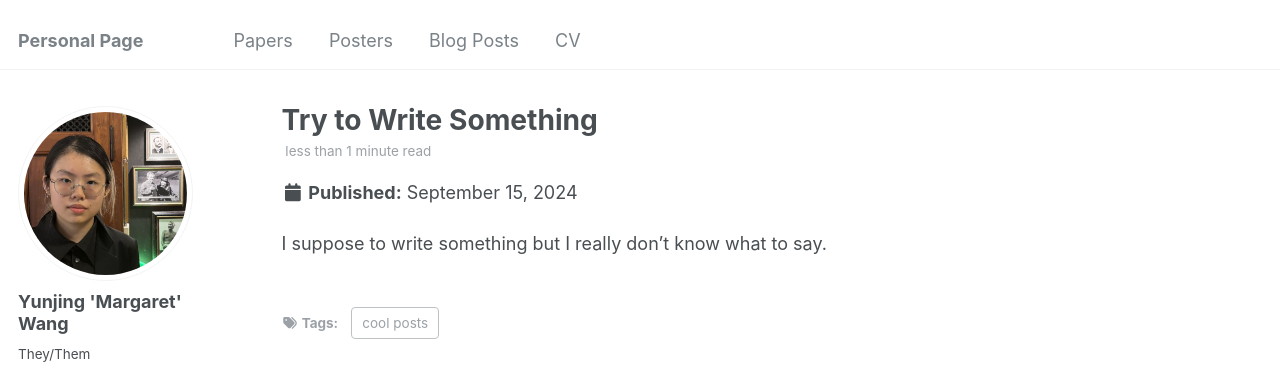
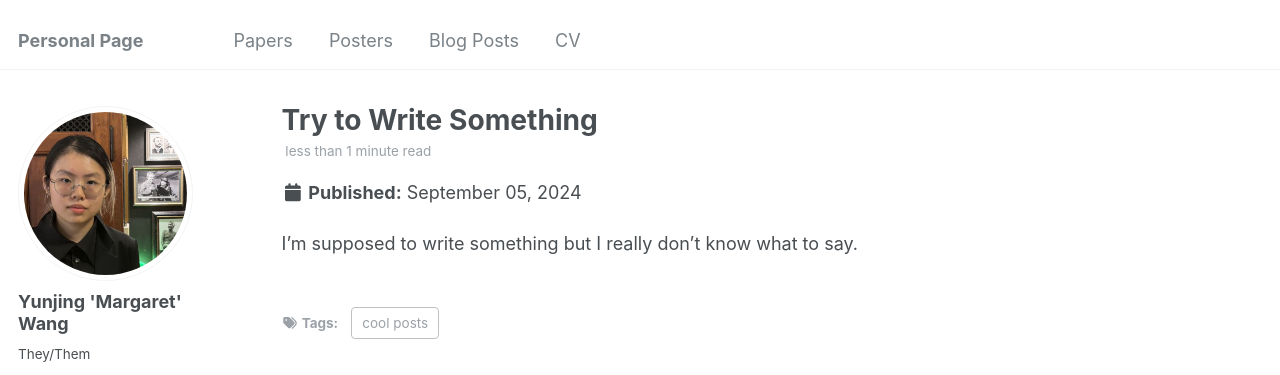
Before and after one commit to Margaret42/Yunjing-Wang, a Jekyll site: the page built from _posts/2024-09-05-write-some-thing.md, in a window 1280 px wide. Shown: the top 375 px of the page. Built offline with Jekyll 4.4.1, drawn with Linux system fonts in a browser that asks for light colours.

Commit message:
Update and rename 2024-09-15-write-some-thing.md to 2024-09-05-write-some-thing.md

```diff
--- a/_posts/2024-09-15-write-some-thing.md
+++ b/_posts/2024-09-05-write-some-thing.md
@@ -1,9 +1,9 @@
 ---
 title: 'Try to Write Something'
-date: 2024-09-15
+date: 2024-09-05
 permalink: /posts/2024/09/write-some-thing/
 tags:
   - cool posts
 ---
 
-I suppose to write something but I really don't know what to say.
+I'm supposed to write something but I really don’t know what to say.
```
